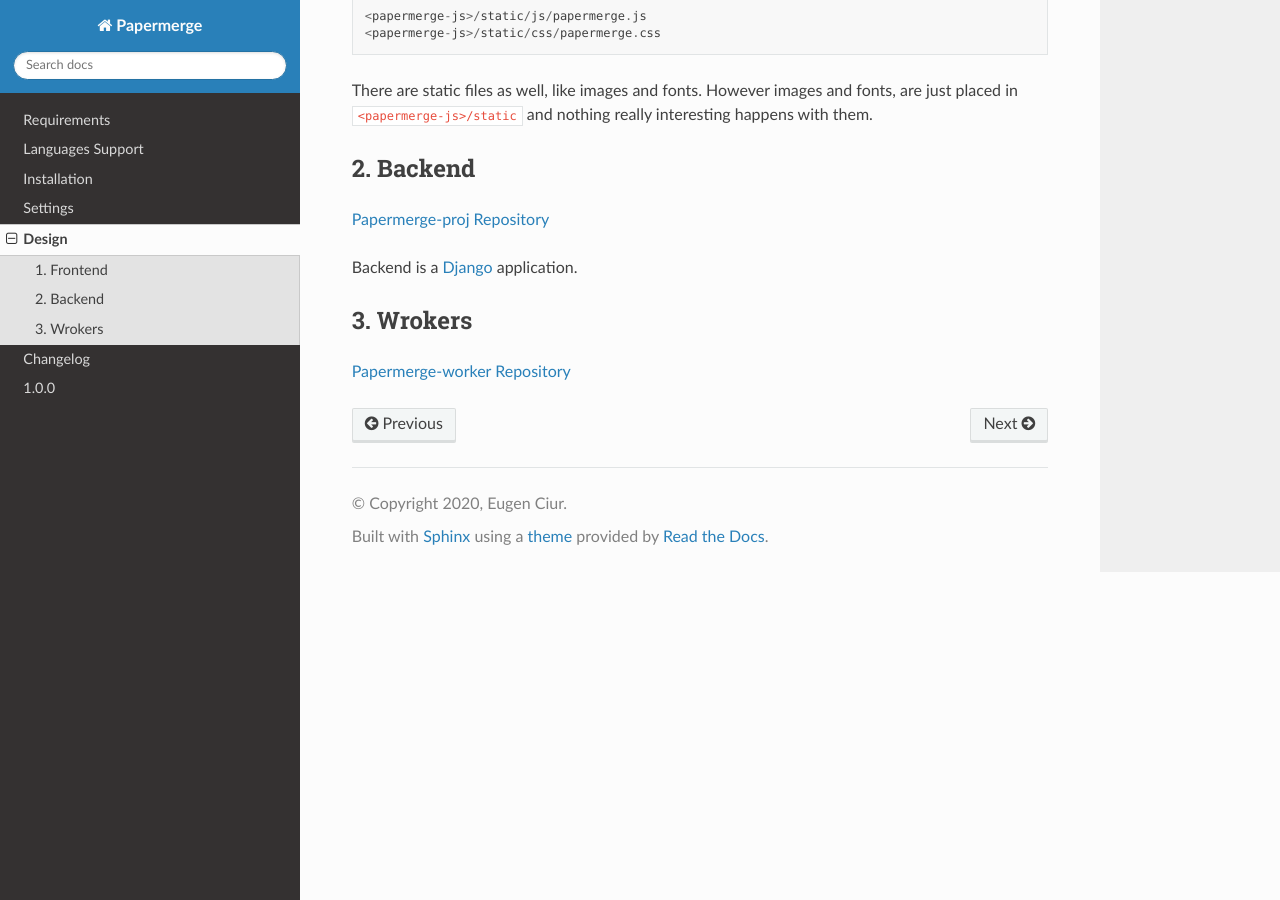
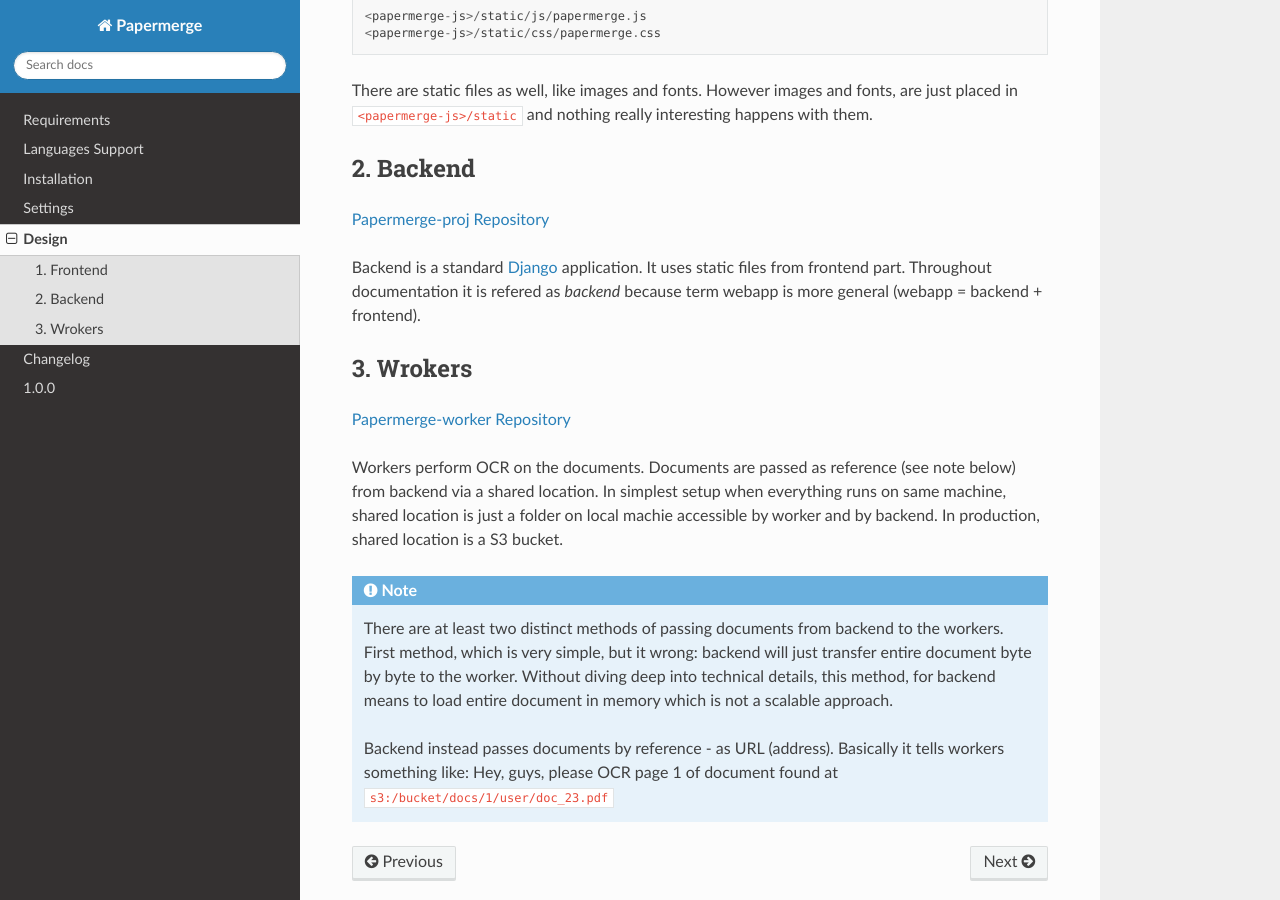
Before and after one commit to ciur/papermerge, a Sphinx documentation site: the page built from docs/source/design.rst, in a window 1280 px wide and 900 px high, scrolled down 1199 px. Built offline with Sphinx 7.4.7 and the Read the Docs theme 2.0.0, drawn with Linux system fonts in a browser that asks for light colours.

Commit message:
Documentation

```diff
--- a/docs/source/design.rst
+++ b/docs/source/design.rst
@@ -11,6 +11,8 @@
 there are 3 separate repositories that are part of one whole.
 
 .. image:: img/design1.png
+
+.. _frontend:
 
 1. Frontend
 ***********
@@ -35,14 +37,37 @@
 There are static files as well, like images and fonts. However images and fonts, are just
 placed in ``<papermerge-js>/static`` and nothing really interesting happens with them.
 
+.. _backend:
+
 2. Backend
 **********
 
 `Papermerge-proj Repository <https://github.com/ciur/papermerge>`_
 
-Backend is a `Django <https://djangoproject.com>`_ application.
+Backend is a standard `Django <https://djangoproject.com>`_ application. It uses static files
+from frontend part. Throughout documentation it is refered as *backend* because term webapp is more
+general (webapp = backend + frontend).
 
+.. _worker:
 
 3. Wrokers
 ***********
 `Papermerge-worker Repository <https://github.com/ciur/papermerge-worker>`_
+
+Workers perform OCR on the documents. Documents are passed as reference (see
+note below) from backend via a shared location. In simplest setup  when
+everything runs on same machine, shared location is just a folder on local
+machie accessible by worker and by backend. In production, shared location is
+a S3 bucket.
+
+.. note::
+
+    There are at least two distinct methods of passing documents from backend
+    to the workers. First method, which is very simple, but it wrong: backend
+    will just transfer entire document byte by byte to the worker. Without
+    diving deep into technical details, this method, for backend means to load
+    entire document in memory which is not a scalable approach.
+
+    Backend instead passes documents by reference - as URL (address). Basically
+    it tells workers something like:
+    Hey, guys, please OCR page 1 of document found at ``s3:/bucket/docs/1/user/doc_23.pdf``
```
